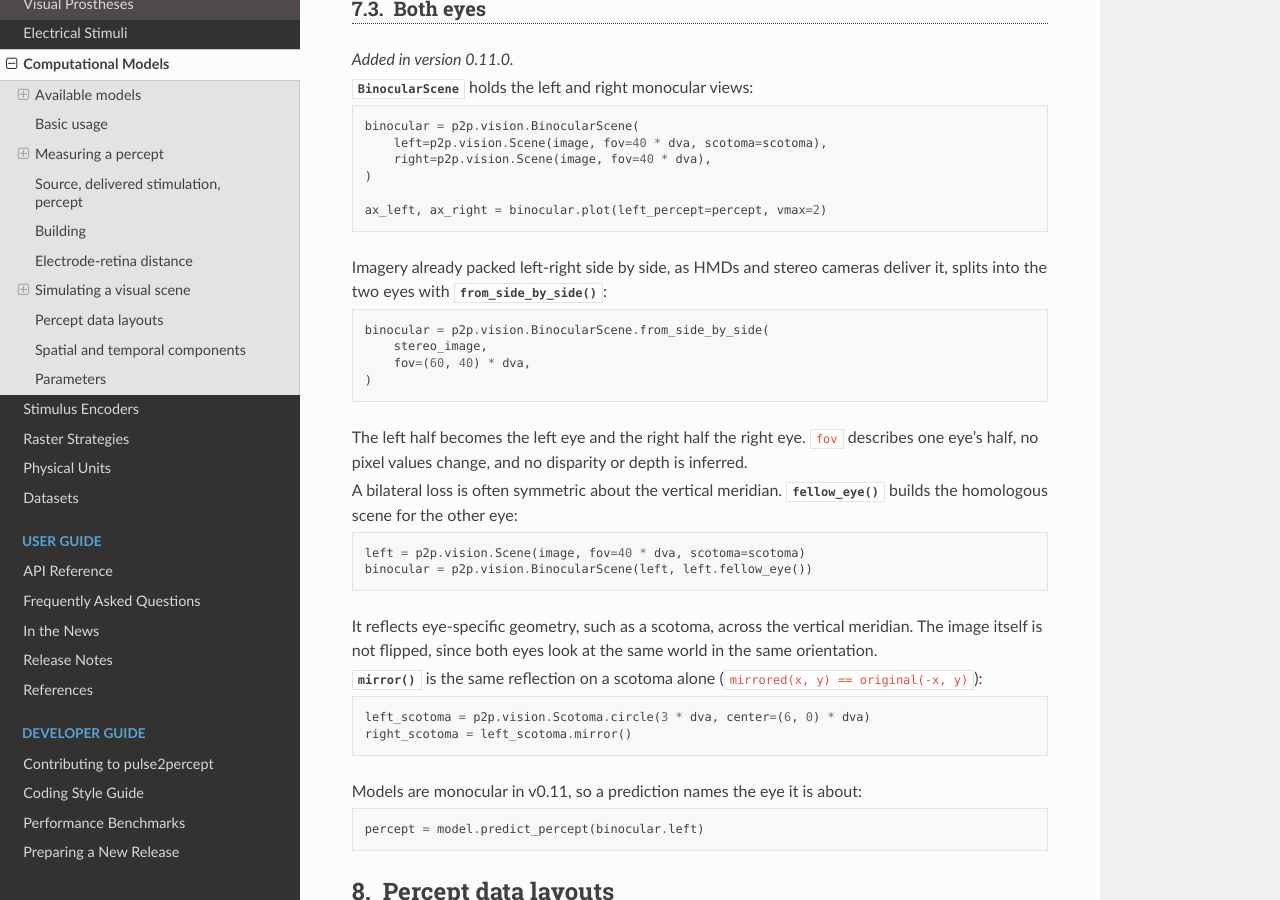
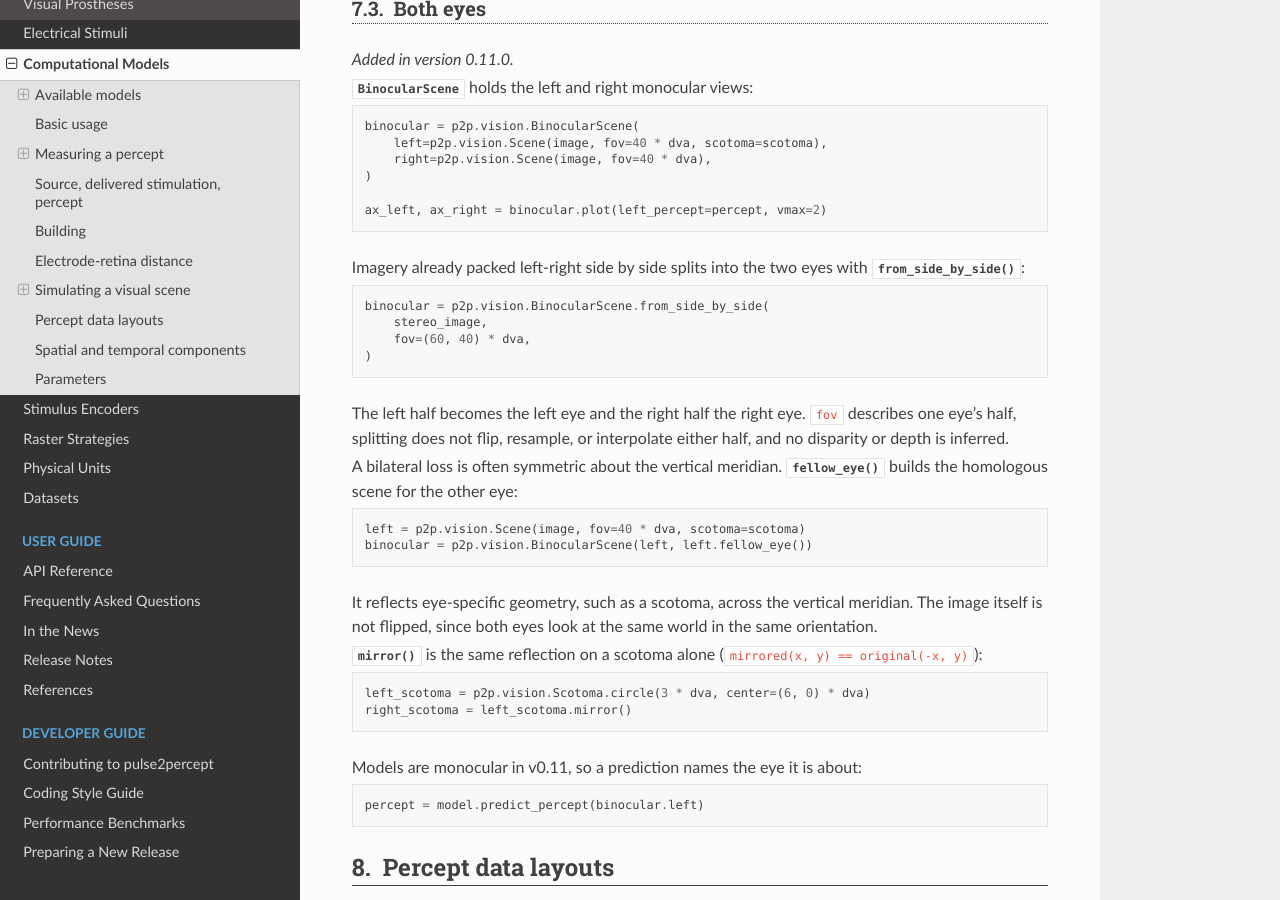
Before and after one commit to pulse2percept/pulse2percept, a Sphinx documentation site: the page built from doc/topics/models.rst, in a window 1280 px wide and 900 px high, scrolled down 7668 px. Built offline with Sphinx 7.4.7 and the Read the Docs theme 3.1.0, drawn with Linux system fonts in a browser that asks for light colours; pages that are not in the unit, such as notebooks, are missing from menus.

Commit message:
fix flip and docs

```diff
--- a/doc/topics/models.rst
+++ b/doc/topics/models.rst
@@ -494,8 +494,7 @@ monocular views:
 
     ax_left, ax_right = binocular.plot(left_percept=percept, vmax=2)
 
-Imagery already packed left-right side by side, as HMDs and stereo cameras
-deliver it, splits into the two eyes with
+Imagery already packed left-right side by side splits into the two eyes with
 :py:meth:`~pulse2percept.vision.BinocularScene.from_side_by_side`:
 
 .. code-block:: python
@@ -506,8 +505,8 @@ deliver it, splits into the two eyes with
     )
 
 The left half becomes the left eye and the right half the right eye. ``fov``
-describes one eye's half, no pixel values change, and
-no disparity or depth is inferred.
+describes one eye's half, splitting does not flip, resample, or interpolate
+either half, and no disparity or depth is inferred.
 
 A bilateral loss is often symmetric about the vertical meridian.
 :py:meth:`~pulse2percept.vision.Scene.fellow_eye` builds the homologous scene
```
Also changed, not shown: 1 other file.
